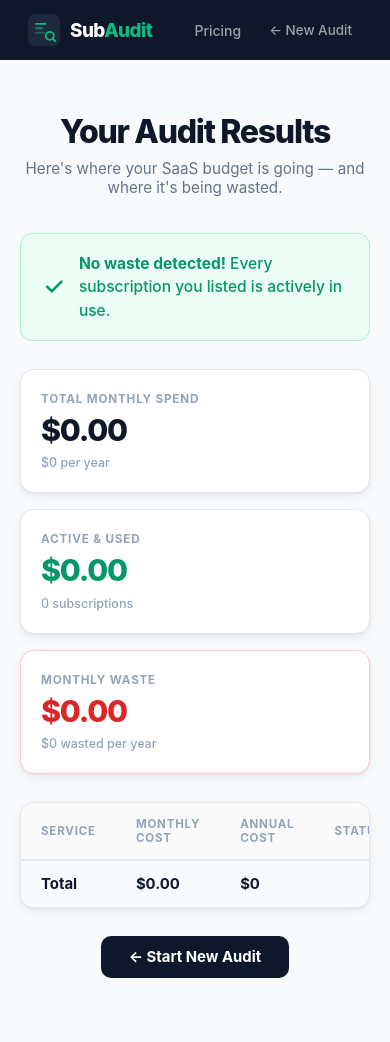
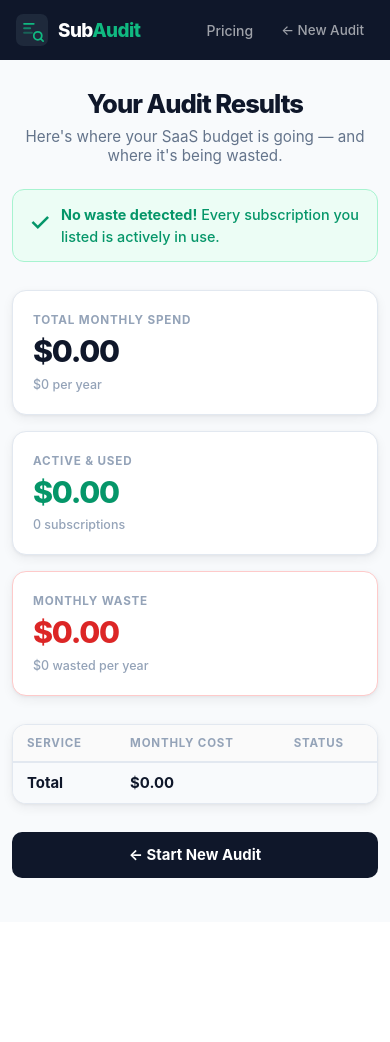
Before and after one commit to loganmcp22-svg/saas-audit, a Flask app: template templates/results.html in a window 390 px wide. After the commit the page ends 878 px from the top, so only its background shows below. Run offline with Flask 3, Linux system fonts and the light colour scheme; the template is opened without the code that fills it, so the values that code supplies are empty.

Commit message:
fix mobile responsiveness

```diff
--- a/templates/results.html
+++ b/templates/results.html
@@ -171,7 +171,11 @@
       margin-bottom: 28px;
     }
 
-    @media (max-width: 540px) {
+    @media (max-width: 620px) {
+      .stats { grid-template-columns: repeat(2, 1fr); }
+    }
+
+    @media (max-width: 400px) {
       .stats { grid-template-columns: 1fr; }
     }
 
@@ -351,6 +355,40 @@
     }
 
     .btn-back:hover { background: var(--navy-2); }
+
+    /* ── Mobile ── */
+    @media (max-width: 420px) {
+      .navbar { padding: 0 16px; }
+    }
+
+    @media (max-width: 560px) {
+      .page { padding: 28px 12px 44px; }
+
+      header { margin-bottom: 24px; }
+      header h1 { font-size: 1.6rem; }
+
+      /* Tighten insight banner so long text wraps cleanly */
+      .insight {
+        padding: 14px 16px;
+        gap: 10px;
+        font-size: 0.9rem;
+        align-items: flex-start;
+      }
+
+      /* Drop Annual Cost column — too cramped on small screens */
+      thead th:nth-child(3),
+      tbody td:nth-child(3),
+      tfoot td:nth-child(3) { display: none; }
+
+      thead th, td, tfoot td { padding: 11px 14px; }
+
+      /* Full-width back button — easier to tap */
+      .btn-back {
+        width: 100%;
+        justify-content: center;
+        padding: 14px 20px;
+      }
+    }
   </style>
 </head>
 <body>
```
Also changed, not shown: templates/index.html (+66 -0 lines), templates/pricing.html (+18 -0 lines).
